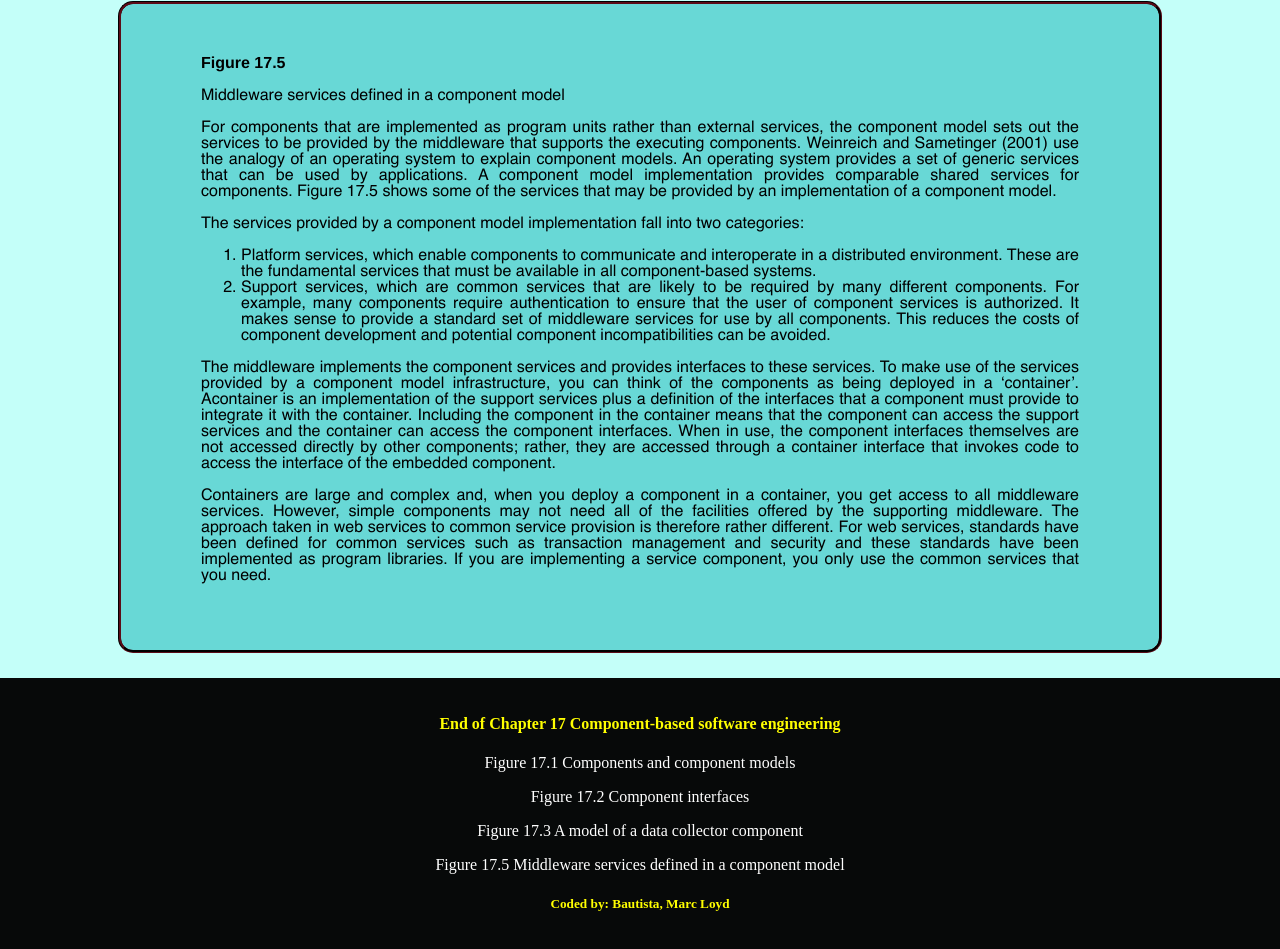
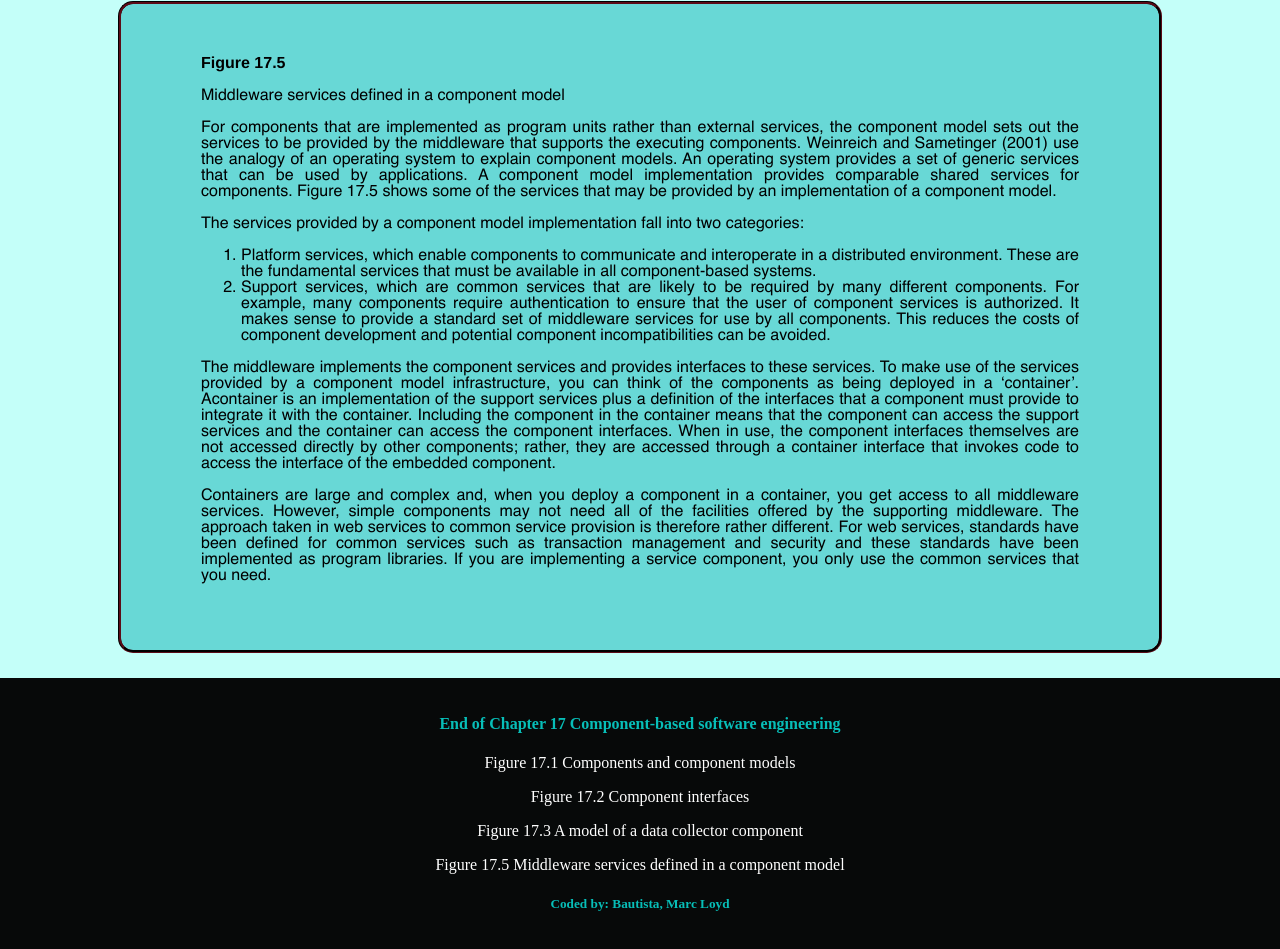
Before and after one commit to MarisDelunas5/Chapter17_Component-based-software-engineer, a plain HTML site: page 17-1.html in a window 1280 px wide. Shown: the part 4793-5742 px from the top of the page. Drawn offline with Linux system fonts and the light colour scheme; a web font is replaced by a local one.

Commit message:
css updated

```diff
--- a/styles.css
+++ b/styles.css
@@ -103,6 +103,6 @@ footer{
 }
 
 .end{
-    color: yellow;
+    color: var(--primary);
     font-weight: bold;
 }
```
